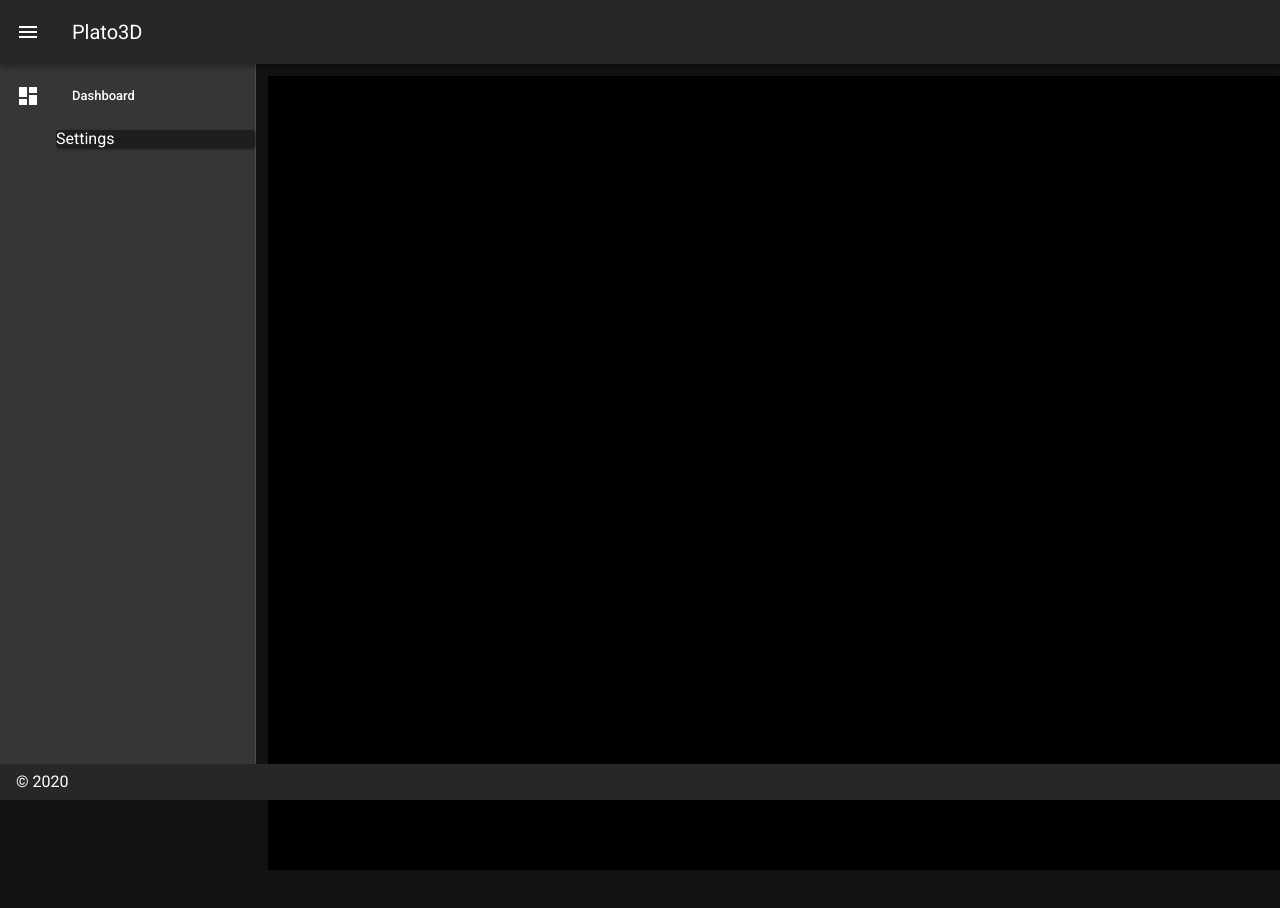
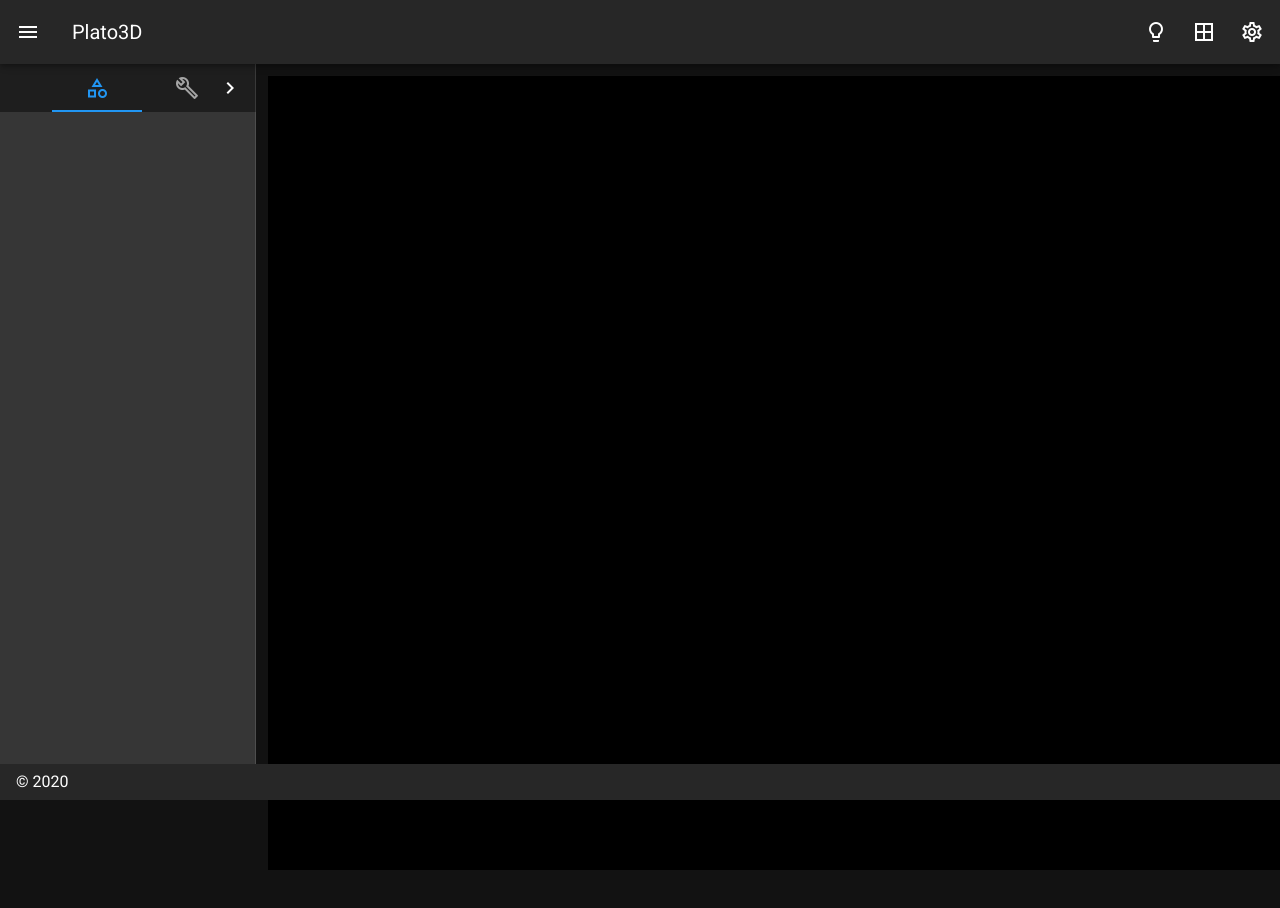
Before and after one commit to platoengine/Plato3D, a Vue app: page / in a window 1280 px wide. Shown: the top 908 px of the page. Built offline with nearby package versions, Linux system fonts and the light colour scheme.

Commit message:
UI changes

```diff
--- a/src/App.vue
+++ b/src/App.vue
@@ -1,47 +1,83 @@
 <template>
   <v-app id="inspire">
     <v-navigation-drawer v-model="drawer" app clipped >
-      <v-list dense>
-        <v-list-item link>
-          <v-list-item-action>
-            <v-icon>mdi-view-dashboard</v-icon>
-          </v-list-item-action>
-          <v-list-item-content>
-            <v-list-item-title>Dashboard</v-list-item-title>
-          </v-list-item-content>
-        </v-list-item>
-        <v-list-item class="pa-0">
-          <v-list-item-action>
-            <v-icon>mdi-settings</v-icon>
-          </v-list-item-action>
-          <v-list-item-content class="d-flex">
-            <v-menu class="px-0" :close-on-content-click="false" offset-x transition="slide-x-transition">
-              <template v-slot:activator="{ on }">
-                <v-card class="d-flex" v-on="on">Settings</v-card>
-              </template>
-              <v-card>
-                <v-menu :close-on-content-click="false" offset-x transition="slide-x-transition">
-                  <template v-slot:activator="{ on }">
-                    <v-card v-on="on">Grid</v-card>
-                  </template>
-                  <grid-settings/>
-                </v-menu>
-                <v-menu :close-on-content-click="false" offset-x transition="slide-x-transition">
-                  <template v-slot:activator="{ on }">
-                    <v-card v-on="on">Lighting</v-card>
-                  </template>
-                  <lighting-settings/>
-                </v-menu>
-              </v-card>
-            </v-menu>
-          </v-list-item-content>
-        </v-list-item>
-      </v-list>
+      <v-tabs>
+      <v-tab>
+        <v-icon>mdi-shape-outline</v-icon>
+      </v-tab>
+      <v-tab>
+        <v-icon>mdi-wrench-outline</v-icon>
+      </v-tab>
+      <v-tab>
+        <v-icon>mdi-pencil-outline</v-icon>
+      </v-tab>
+      <v-tab>
+        <v-icon>mdi-code-braces</v-icon>
+      </v-tab>
+    </v-tabs>
     </v-navigation-drawer>
 
     <v-app-bar app clipped-left >
       <v-app-bar-nav-icon @click.stop="drawer = !drawer" />
       <v-toolbar-title>Plato3D</v-toolbar-title>
+
+      <v-spacer></v-spacer>
+
+      <v-menu :close-on-content-click="false" offset-x transition="slide-x-transition" bottom left offset-y>
+        <template v-slot:activator="{ on }">
+          <v-btn icon v-on="on">
+            <v-icon>mdi-lightbulb-outline</v-icon>
+          </v-btn>
+        </template>
+        <lighting-settings/>
+      </v-menu>
+
+      <v-menu :close-on-content-click="false" offset-x transition="slide-x-transition" bottom left offset-y>
+        <template v-slot:activator="{ on }">
+          <v-btn icon v-on="on">
+            <v-icon>mdi-border-all</v-icon>
+          </v-btn>
+        </template>
+        <grid-settings/>
+      </v-menu>
+
+      <v-menu :close-on-content-click="false" offset-x transition="slide-x-transition" bottom left offset-y>
+        <template v-slot:activator="{ on }">
+          <v-btn icon v-on="on">
+            <v-icon>mdi-cog-outline</v-icon>
+          </v-btn>
+        </template>
+
+        <v-list>
+          <v-list-item>
+            <v-list-item-icon>
+              <v-icon>mdi-content-save-outline</v-icon>
+            </v-list-item-icon>
+            <v-list-item-content>
+              <v-list-item-text>Save</v-list-item-text>
+            </v-list-item-content>
+          </v-list-item>
+
+          <v-list-item>
+            <v-list-item-icon>
+              <v-icon>mdi-folder-outline</v-icon>
+            </v-list-item-icon>
+            <v-list-item-content>
+              <v-list-item-text>Load</v-list-item-text>
+            </v-list-item-content>
+          </v-list-item>
+
+          <v-list-item>
+            <v-list-item-icon>
+              <v-icon>mdi-information-outline</v-icon>
+            </v-list-item-icon>
+            <v-list-item-content>
+              <v-list-item-text>About</v-list-item-text>
+            </v-list-item-content>
+          </v-list-item>
+        </v-list>
+      </v-menu>
+
     </v-app-bar>
 
     <v-content>
```
Also changed, not shown: 1 other file (tests, documents, lock files or other folders).
